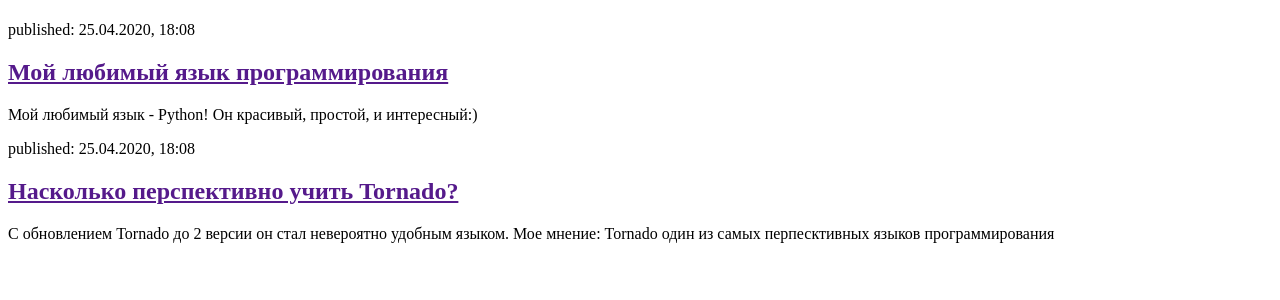
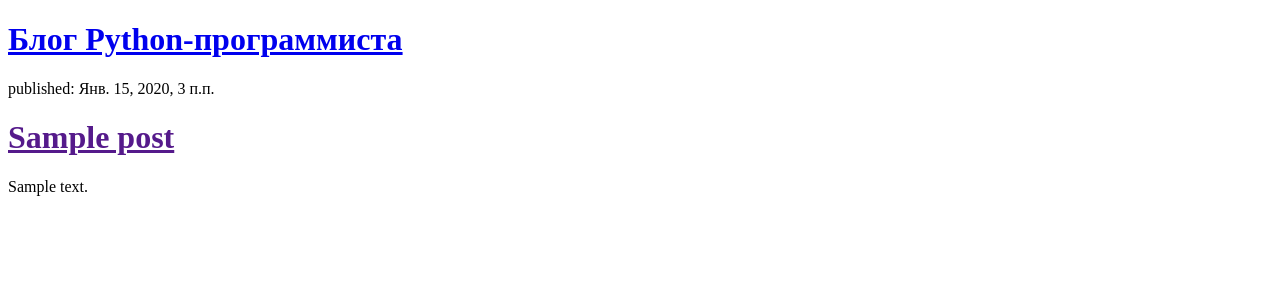
Before and after one commit to EgorDjango/my-first-blog, a Django app: page / in a window 1280 px wide. Shown: the top 300 px of the page. Run offline with Django 3.2, Linux system fonts and the light colour scheme; tables that the repository leaves empty hold one stand-in row (values such as "Sample post").

Commit message:
Modified templates to display posts from database.

```diff
--- a/blog/templates/blog/post_list.html
+++ b/blog/templates/blog/post_list.html
@@ -6,19 +6,15 @@
 </head>
 <body>
     <div>
-        <h1><a href="/"</div></a></h1>
+        <h1><a href="/"</div>Блог Python-программиста</a></h1>
     </div>
 
-    <div>
-        <p>published: 25.04.2020, 18:08</p>
-        <h2><a href="">Мой любимый язык программирования</a></h2>
-        <p>Мой любимый язык - Python! Он красивый, простой, и интересный:)</p>
-    </div>
-
-    <div>
-        <p>published: 25.04.2020, 18:08</p>
-        <h2><a href="">Насколько перспективно учить Tornado?</a></h2>
-        <p>С обновлением Tornado до 2 версии он стал невероятно удобным языком. Мое мнение: Tornado один из самых перпесктивных языков программирования</p>
-    </div>
+    {% for post in posts %}
+        <div>
+            <p>published: {{ post.published_date }}</p>
+            <h1><a href="">{{ post.title }}</a></h1>
+            <p>{{ post.text|linebreaksbr }}</p>
+        </div>
+    {% endfor %}
 </body>
 </html>
--- a/blog/views.py
+++ b/blog/views.py
@@ -1,5 +1,8 @@
 from django.shortcuts import render
+from django.utils import timezone
+from .models import Post
 
 
 def post_list(request):
-    return render(request, 'blog/post_list.html', {})
+    posts = Post.objects.filter(published_date__lte=timezone.now()).order_by('published_date')
+    return render(request, 'blog/post_list.html', {'posts': posts})
```
